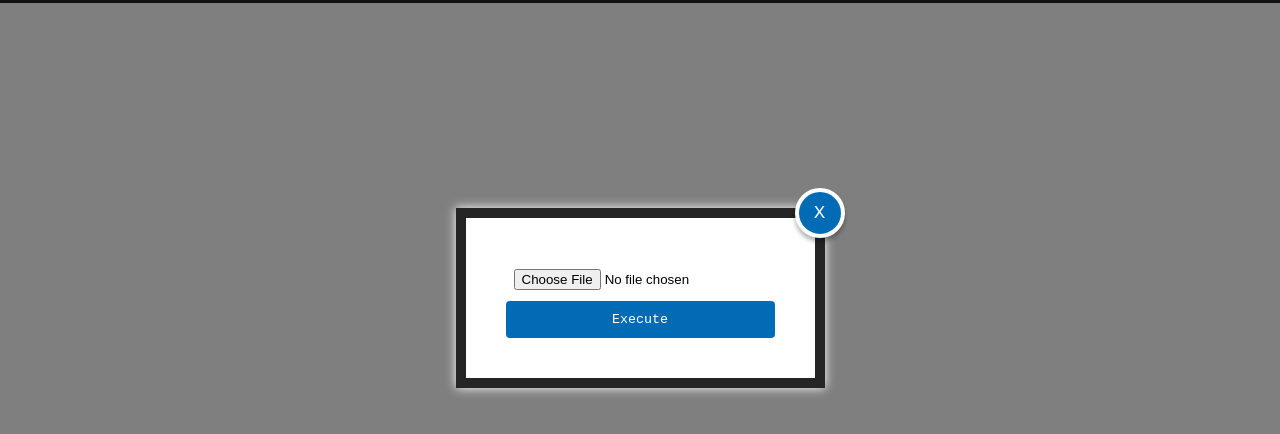
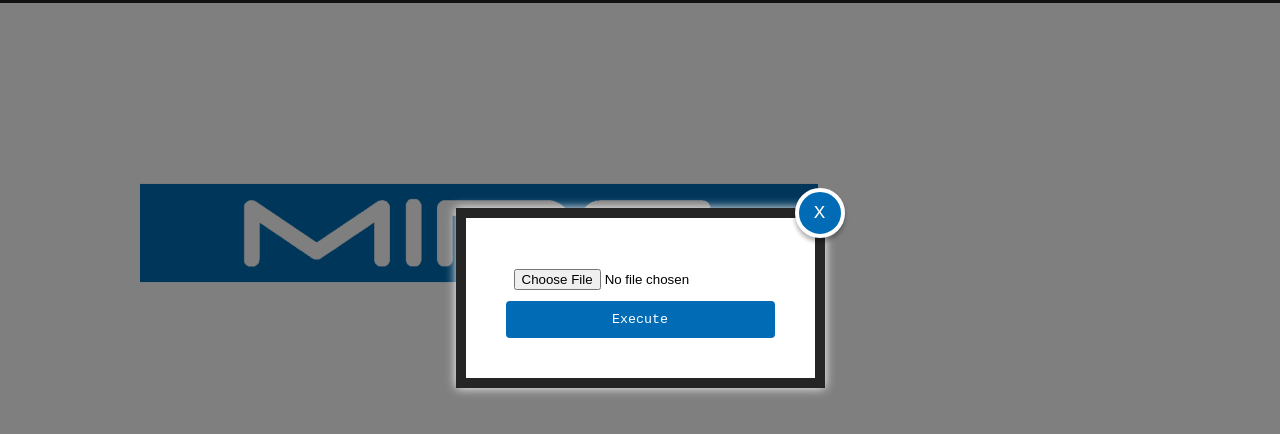
Before and after one commit to TiagoErnandes/convertemips, a plain HTML site: page index.html in a window 1280 px wide. Shown: the part 102-536 px from the top of the page. Drawn offline with Linux system fonts and the light colour scheme.

Commit message:
imagem de fundo

```diff
--- a/css/style.css
+++ b/css/style.css
@@ -80,7 +80,7 @@ a.menu-log {
     padding: 0;
     width: 1001px;
     height: 320px;
-    background: transparent url("./img/mips.png") no-repeat left bottom;
+    background: transparent url("../img/mips.png") no-repeat left bottom;
 }
 
 .modal-container {
```
